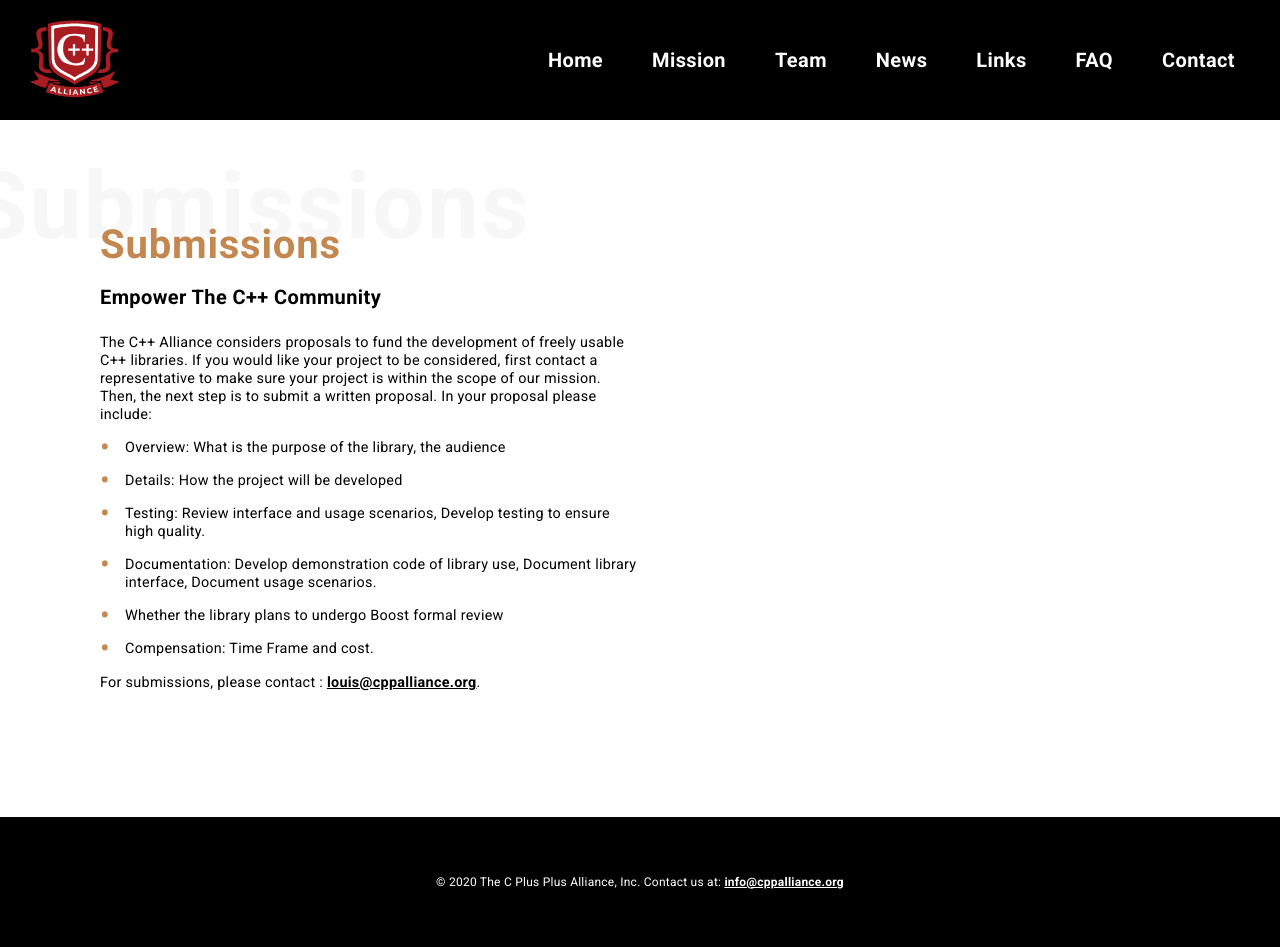
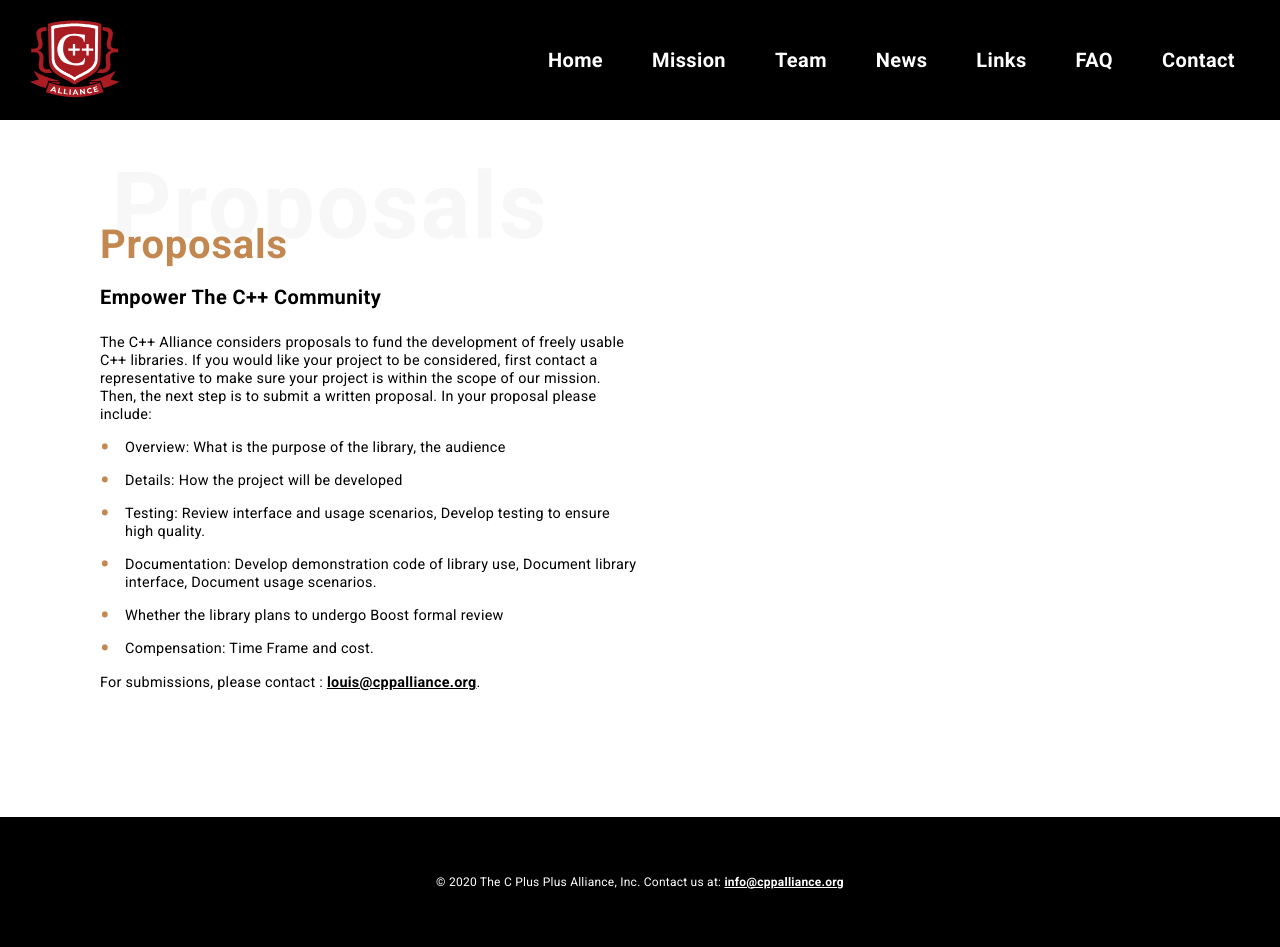
Before and after one commit to unecigarettewm/cppa-www, a Jekyll site: the page built from proposals.html, in a window 1280 px wide. Built offline with Jekyll 4.4.1, drawn with Linux system fonts in a browser that asks for light colours.

Commit message:
Proposal page updates:
- Changed header text from 'Submissions' to 'Proposals'
- Adjusted the header text shadow

```diff
--- a/proposals.html
+++ b/proposals.html
@@ -10,8 +10,8 @@ description: The C++ Alliance is dedicated to helping the C++ programming langua
   <section class="section proposals row" id="proposals">
     <div class='col-half col-left'>
       <div class='section-title'>
-        <h2 class='header text-xl'>Submissions</h2>
-        <h2 class='header-shadow'>Submissions</h2>
+        <h2 class='header text-xl'>Proposals</h2>
+        <h2 class='header-shadow' style='left: 230px;'>Proposals</h2>
       </div>
 
       <h3 class="text-m section-subheader">Empower The C++ Community</h3>
```
